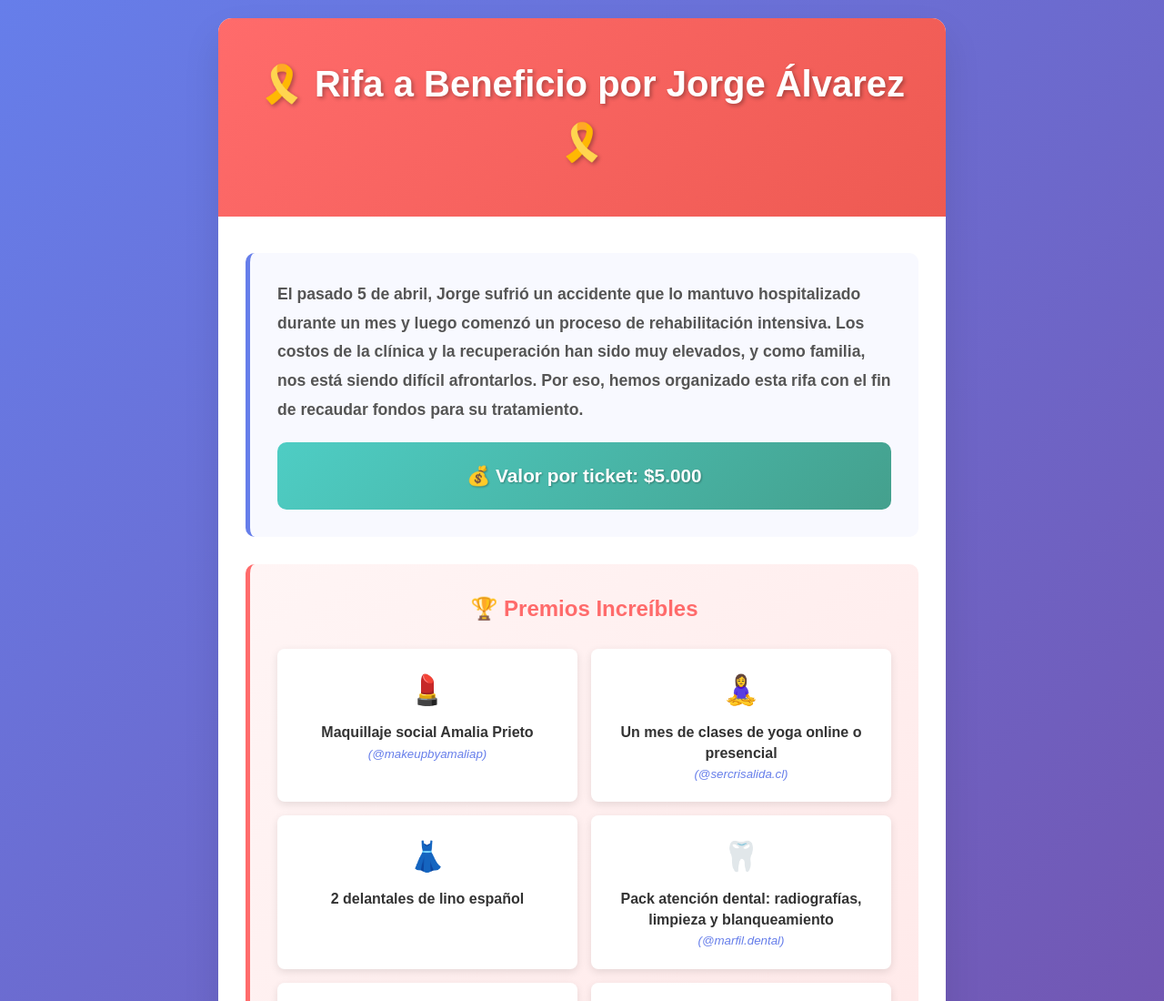
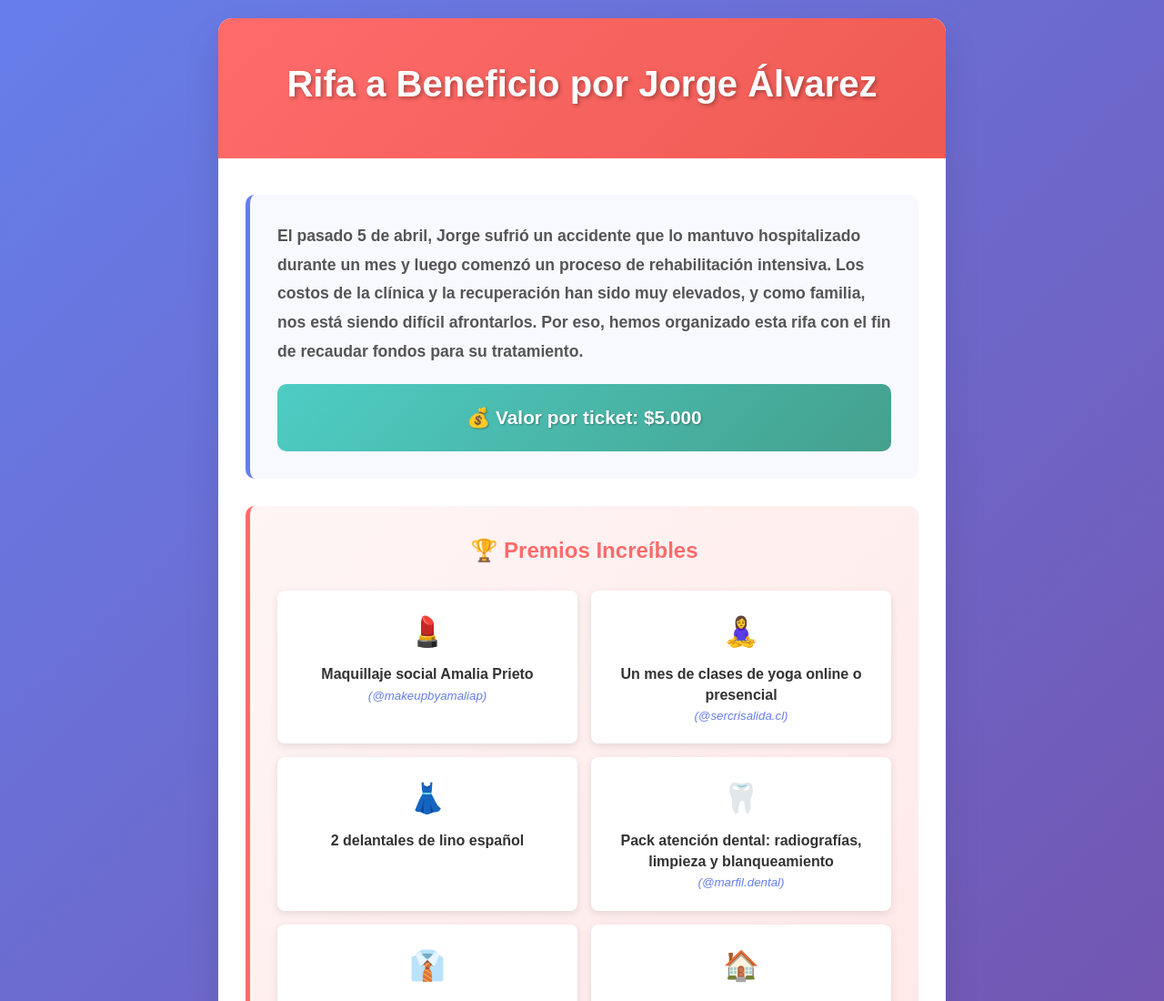
Before and after one commit to Rifa-jorge/rifa, a plain HTML site: page index.html in a window 1280 px wide. Shown: the top 1100 px of the page at 91% size. Drawn offline with Linux system fonts and the light colour scheme.

Commit message:
Update index.html

```diff
--- a/index.html
+++ b/index.html
@@ -274,7 +274,7 @@
 <body>
     <div class="container">
         <div class="header">
-            <h1>🎗️ Rifa a Beneficio por Jorge Álvarez 🎗️</h1>
+            <h1> Rifa a Beneficio por Jorge Álvarez </h1>
         </div>
 
         <div class="content">
```
